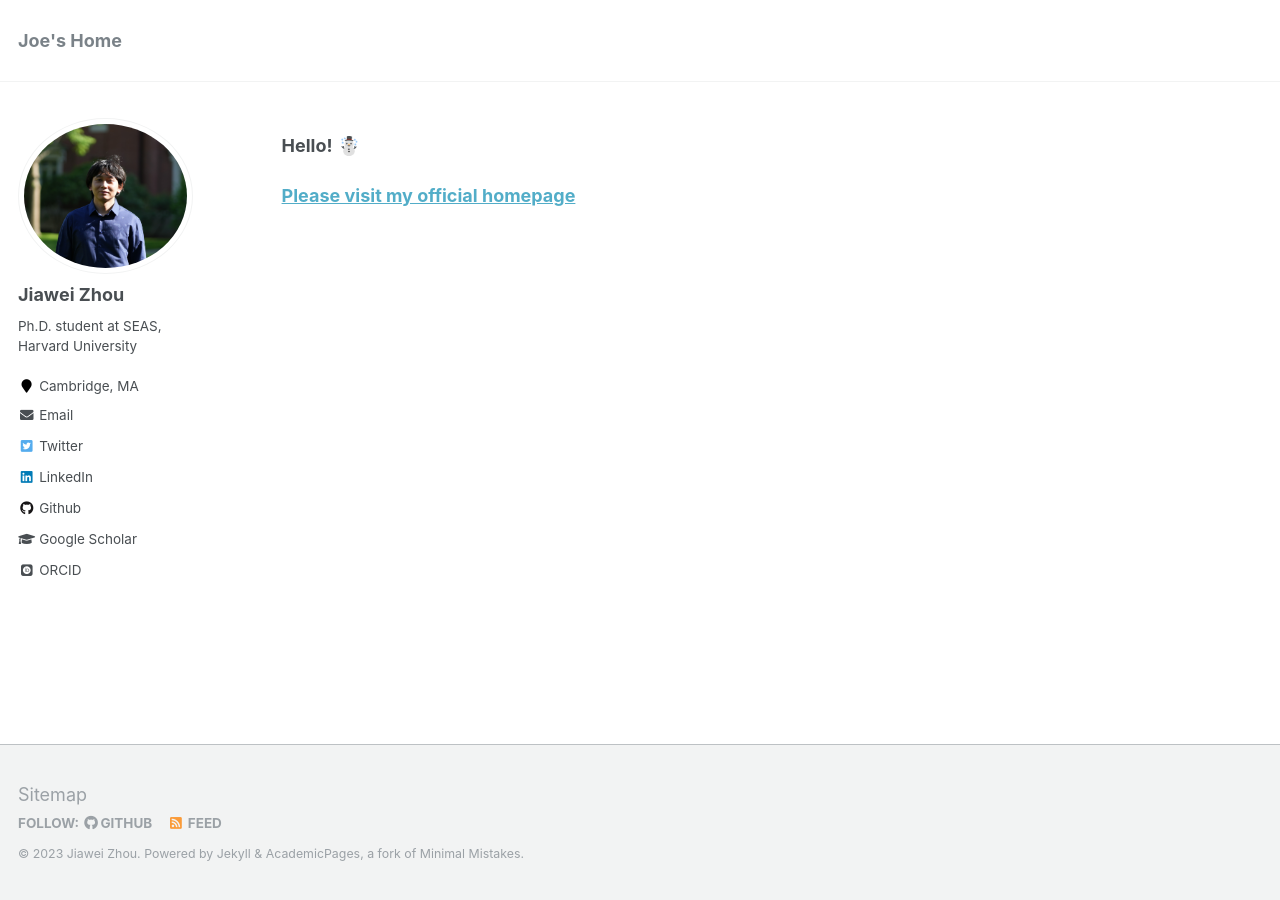
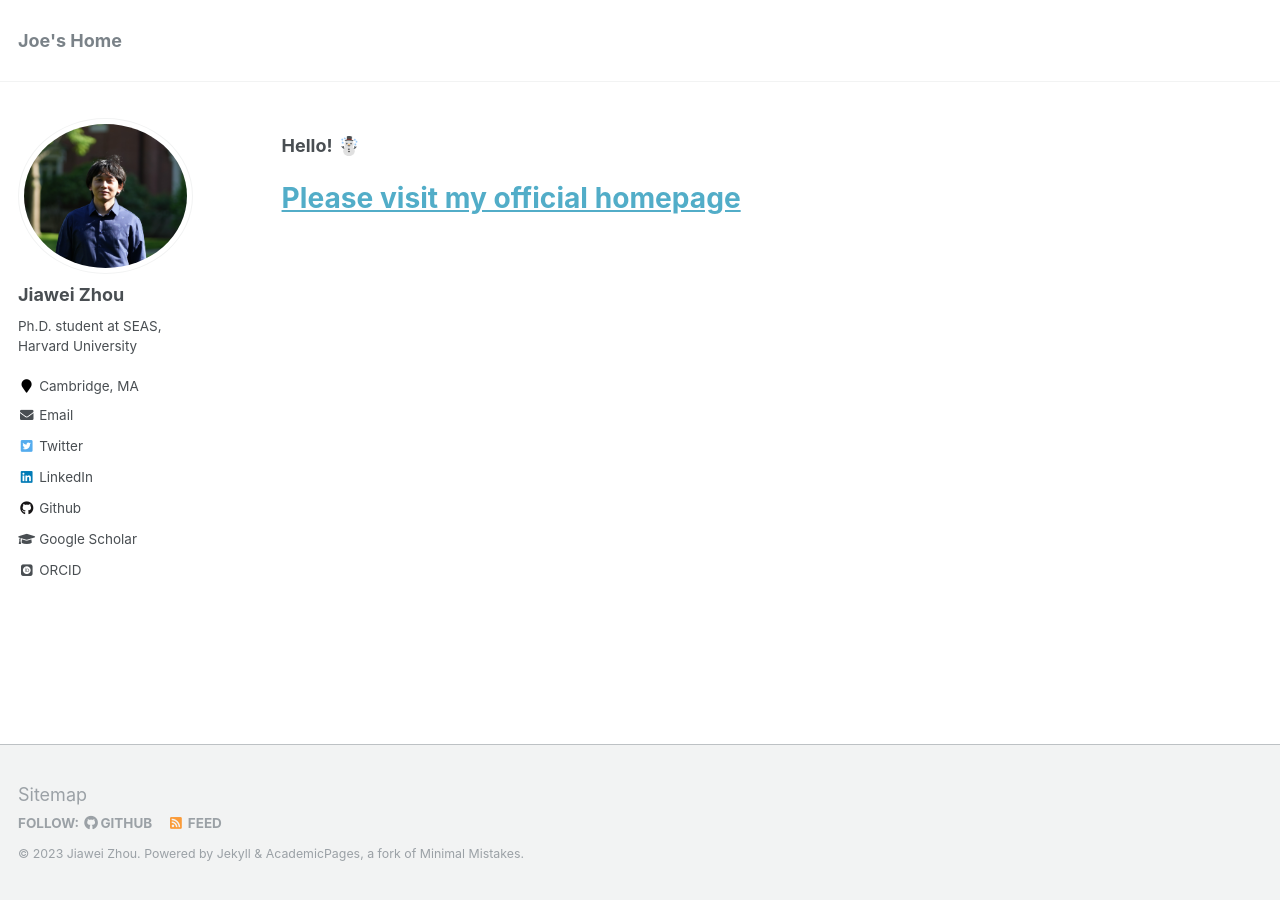
Before and after one commit to jzhou316/jzhou316.github.io, a Jekyll site: the page built from _pages/about.md, in a window 1280 px wide. Built offline with Jekyll 4.4.1, drawn with Linux system fonts in a browser that asks for light colours; some web fonts are replaced.

```diff
--- a/_pages/about.md
+++ b/_pages/about.md
@@ -10,4 +10,4 @@ redirect_from:
 
 **Hello!** ☃️
 
-[**Please visit my official homepage**](https://sites.harvard.edu/jzhou/)
+# [**Please visit my official homepage**](https://sites.harvard.edu/jzhou/)
```
